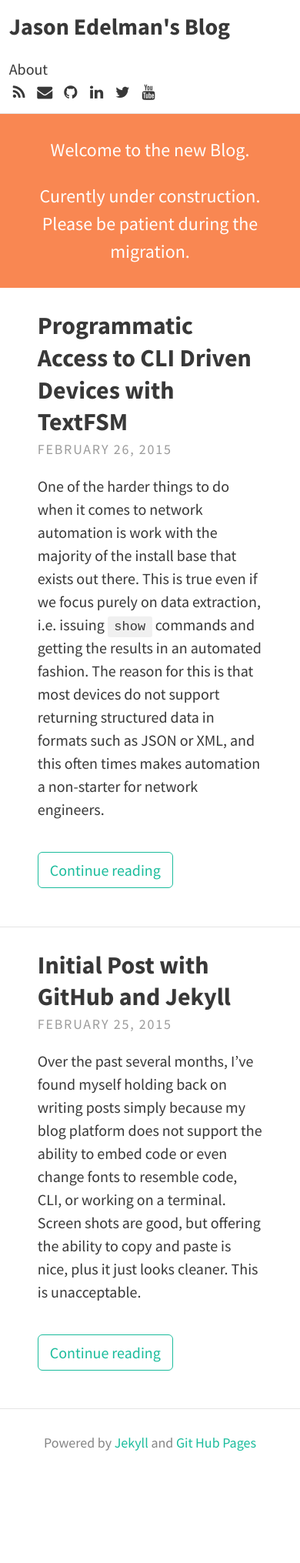
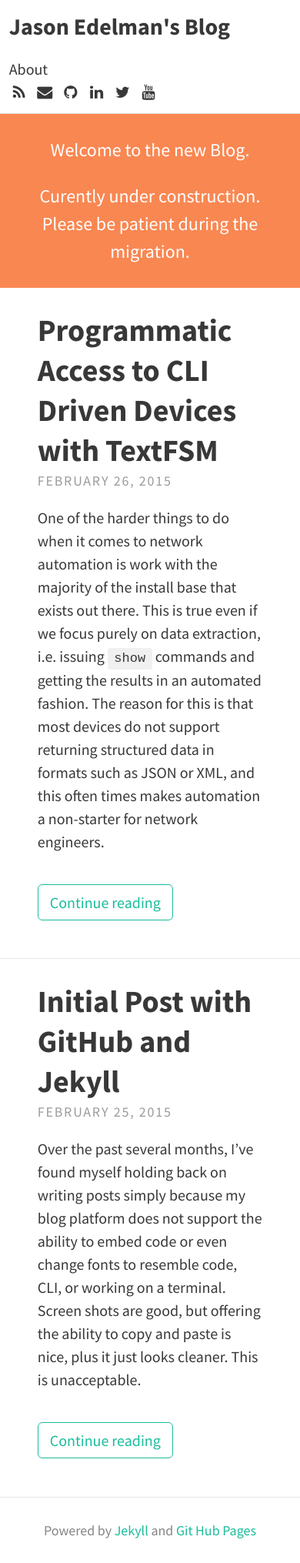
Before and after one commit to jedelman8/jedelman8.github.com, a Jekyll site: the page built from index.html, in a window 390 px wide. Shown: the whole page at 77% size. Built offline with Jekyll 4.4.1, drawn with Linux system fonts in a browser that asks for light colours; nearby versions of some CDN libraries; the list of posts is cut into pages by our own code; before the commit the page ends 1917 px from its top, so only the background shows below that.

Commit message:
testing mobile css

```diff
--- a/_sass/layouts/_posts.scss
+++ b/_sass/layouts/_posts.scss
@@ -31,7 +31,7 @@ header {
 }
 @media (max-width: 48em) {
   h1 {
-  font-size: 1.6em;
+  font-size: 2.0em;
   }
 
 }
```
